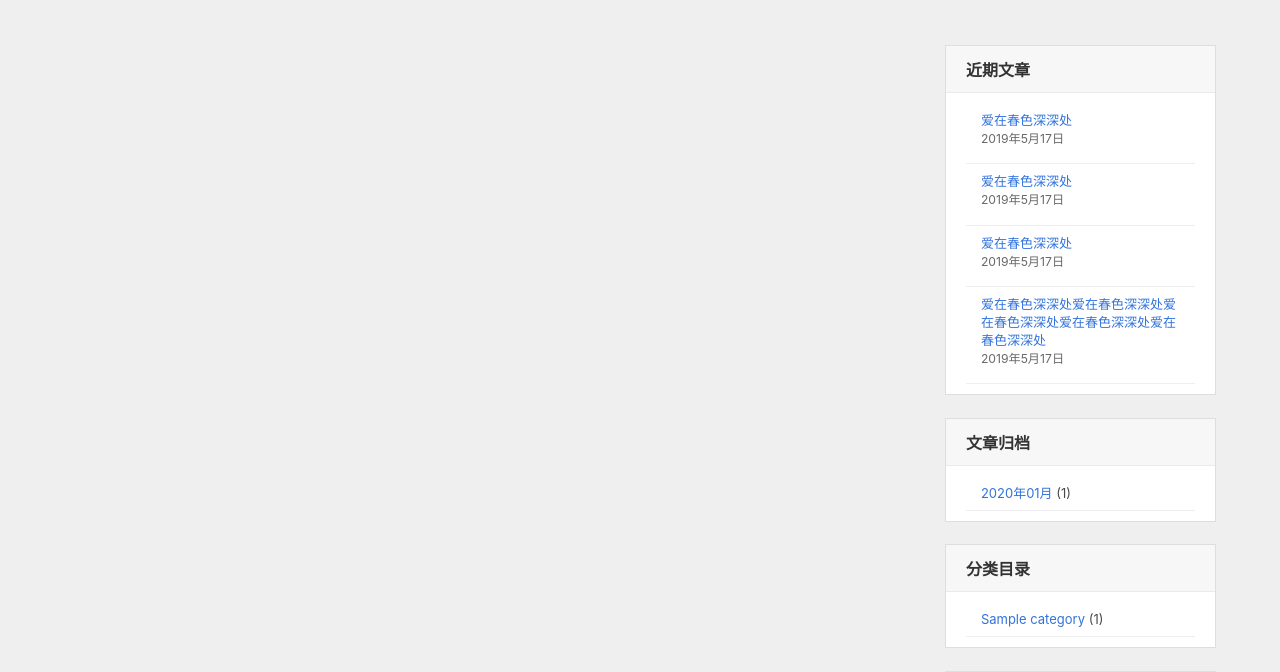
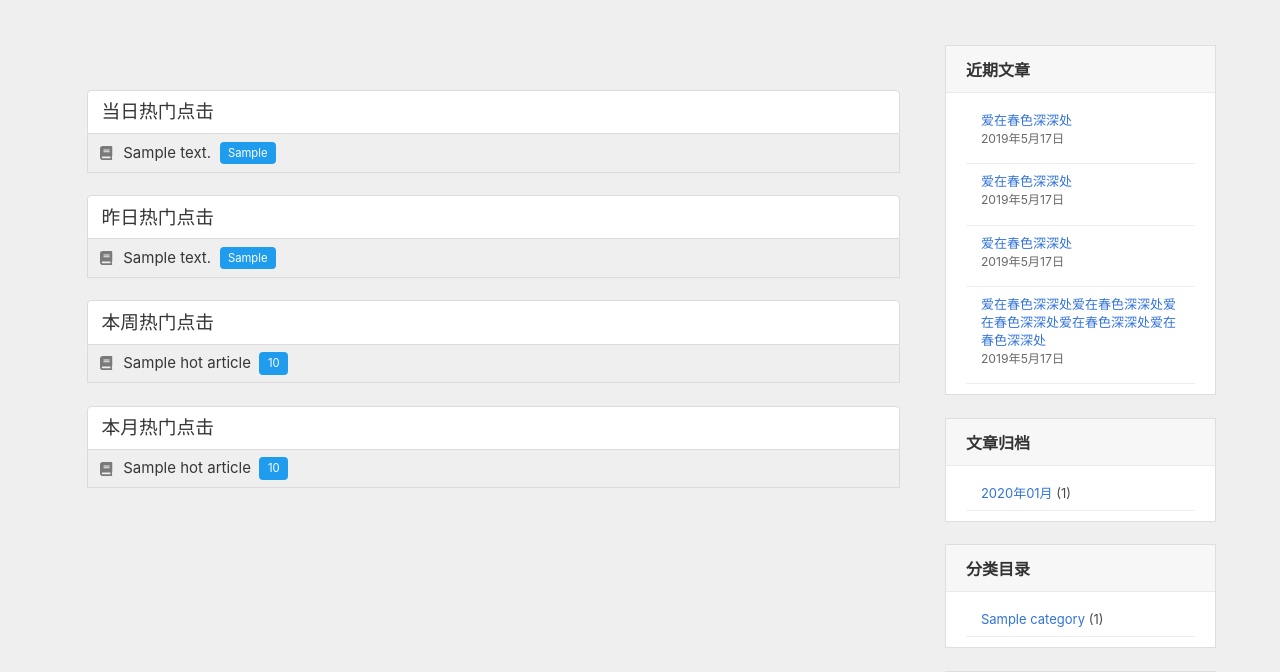
Before and after one commit to xingfuggz/XFBlog-Django2.1, a Django app: template templates/blog/read_nums.html in a window 1280 px wide. Shown: the part 61-733 px from the top of the page. Run offline with Django 3.2, Linux system fonts and the light colour scheme; tables that the repository leaves empty hold one stand-in row (values such as "Sample post"); the template is opened without the code that fills it: values that come from a table or form of the project are taken from there, most other values are stand-ins (such as "Sample title", 1, 10 or a date in 2020); some libraries are stand-ins or nearby versions.

Commit message:
实现统计日 周 月排序功能并显示到页面

```diff
--- a/blog/models.py
+++ b/blog/models.py
@@ -1,10 +1,10 @@
 from django.db import models
+from django.contrib.contenttypes.fields import GenericRelation
 from django.contrib.contenttypes.models import ContentType
 from django.contrib.auth.models import User
 from mdeditor.fields import MDTextField
 # Create your models here.
-from read_record.models import ReadNum
-from read_record.models import ReadNumExpandMethod
+from read_record.models import ReadNum, ReadDetail, ReadNumExpandMethod
 
 
 class Category(models.Model):
@@ -52,6 +52,7 @@ class Article(models.Model, ReadNumExpandMethod):
     title = models.CharField('文章标题', max_length=100)
     slug = models.SlugField('slug', max_length=100, blank=True, null=True, help_text="链接后缀，必须为英文字符")
     author = models.ForeignKey(User, on_delete=models.CASCADE, verbose_name="作者")
+    read_details = GenericRelation(ReadDetail)  # 关联到这个模型，可以很方便的访问关联模型的所有数据
     desc = models.TextField(max_length=100, blank=True, help_text="文章简介，字数保持在100以内！")
     topic = models.ForeignKey('Topic', on_delete=models.CASCADE, verbose_name="专题", blank=True, null=True)
     category = models.ForeignKey('Category', on_delete=models.CASCADE, verbose_name="分类")
--- a/read_record/models.py
+++ b/read_record/models.py
@@ -1,5 +1,5 @@
 from django.db import models
-from django.contrib.contenttypes.fields import GenericForeignKey
+from django.contrib.contenttypes.fields import GenericForeignKey, GenericRelation
 from django.contrib.contenttypes.models import ContentType
 from django.db.models.fields import exceptions
 from django.utils import timezone
--- a/templates/blog/read_nums.html
+++ b/templates/blog/read_nums.html
@@ -6,6 +6,83 @@
 
 {% block section %}
     <div id="container" class="is-fullwidth"></div>
+
+<div class="section">
+{#    今天24小时的热门博客#}
+    <nav class="panel">
+  <p class="panel-heading has-background-white">
+   当日热门点击
+  </p>
+{% for hot_data in today_hot_data %}
+  <a class="panel-block" href="{% url 'blog:detail' hot_data.object_id %}">
+    <span class="panel-icon">
+      <i class="fas fa-book" aria-hidden="true"></i>
+    </span>
+    {{ hot_data.content_object }} &nbsp;<span class="tag is-info is-small">{{ hot_data.read_nums }}</span>
+  </a>
+{% empty %}
+    <a class="panel-block">今天暂时没有热门博客</a>
+{% endfor %}
+</nav>
+
+{#    昨日热门博客#}
+    <nav class="panel">
+  <p class="panel-heading has-background-white">
+   昨日热门点击
+  </p>
+{% for hot_data in yesterday_hot_data %}
+  <a class="panel-block" href="{% url 'blog:detail' hot_data.object_id %}">
+    <span class="panel-icon">
+      <i class="fas fa-book" aria-hidden="true"></i>
+    </span>
+    {{ hot_data.content_object }} &nbsp;<span class="tag is-info is-small">{{ hot_data.read_nums }}</span>
+  </a>
+{% empty %}
+    <a class="panel-block">昨天没有热门博客</a>
+{% endfor %}
+
+</nav>
+
+
+{#    一周热门博客#}
+    <nav class="panel">
+  <p class="panel-heading has-background-white">
+   本周热门点击
+  </p>
+{% for hot_article in hot_article_for_seven_days %}
+  <a class="panel-block" href="{% url 'blog:detail' hot_article.id %}">
+    <span class="panel-icon">
+      <i class="fas fa-book" aria-hidden="true"></i>
+    </span>
+    {{ hot_article.title }} &nbsp;<span class="tag is-info is-small">{{ hot_article.read_nums_sum }}</span>
+  </a>
+{% empty %}
+    <a class="panel-block">本周没有热门博客</a>
+{% endfor %}
+
+</nav>
+
+
+{#    一周热门博客#}
+    <nav class="panel">
+  <p class="panel-heading has-background-white">
+   本月热门点击
+  </p>
+{% for hot_article in hot_article_for_month_days %}
+  <a class="panel-block" href="{% url 'blog:detail' hot_article.id %}">
+    <span class="panel-icon">
+      <i class="fas fa-book" aria-hidden="true"></i>
+    </span>
+    {{ hot_article.title }} &nbsp;<span class="tag is-info is-small">{{ hot_article.read_nums_sum }}</span>
+  </a>
+{% empty %}
+    <a class="panel-block">本月没有热门博客</a>
+{% endfor %}
+
+</nav>
+
+</div>
+
     <script>
         // 图表配置
         var options = {
@@ -18,6 +95,7 @@
             xAxis: {
                 categories: {{ dates|safe }},   // x 轴分类
                 {#tickmarkPlacement:'on',#}
+                title:{text:'前7日阅读量变化'}
             },
             yAxis: {
                 title: {
```
Also changed, not shown: blog/views.py (+25 -2 lines), read_record/utils.py (+16 -1 lines).
